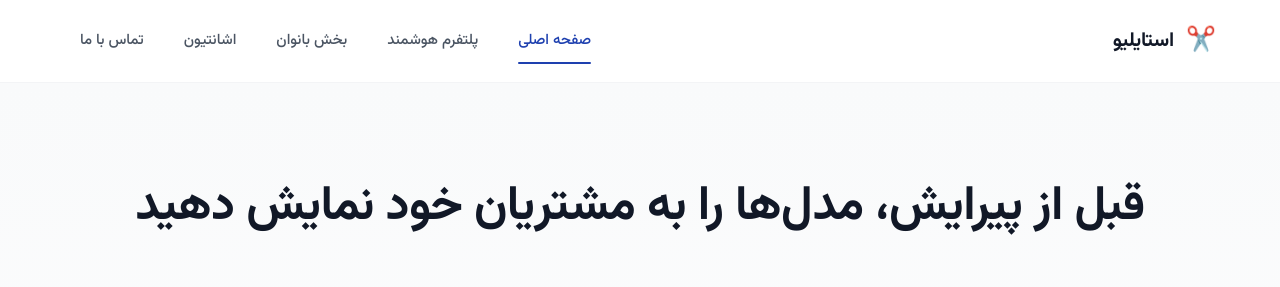
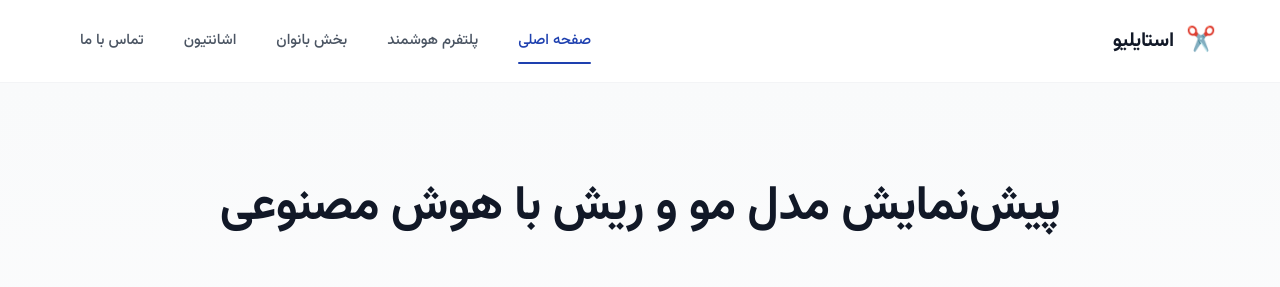
Before and after one commit to mahdi921/barber-shop-presentation, a React (Vite) app: page / in a window 1280 px wide. Shown: the top 287 px of the page. Built offline with nearby package versions, Linux system fonts and the light colour scheme.

Commit message:
feat: update panorama gallery title to reflect AI-powered preview

```diff
--- a/src/components/PanoramaGallery.jsx
+++ b/src/components/PanoramaGallery.jsx
@@ -43,7 +43,7 @@ export default function PanoramaGallery() {
     return (
         <section id="hero" className="panorama-section" aria-label="نمونه مدل‌ها">
             <div className="container">
-                <h2 className="panorama-title">قبل از پیرایش، مدل‌ها را به مشتریان خود نمایش دهید</h2>
+                <h2 className="panorama-title">پیش‌نمایش مدل مو و ریش با هوش مصنوعی</h2>
 
                 <div className="panorama-controls">
                     <button
```
